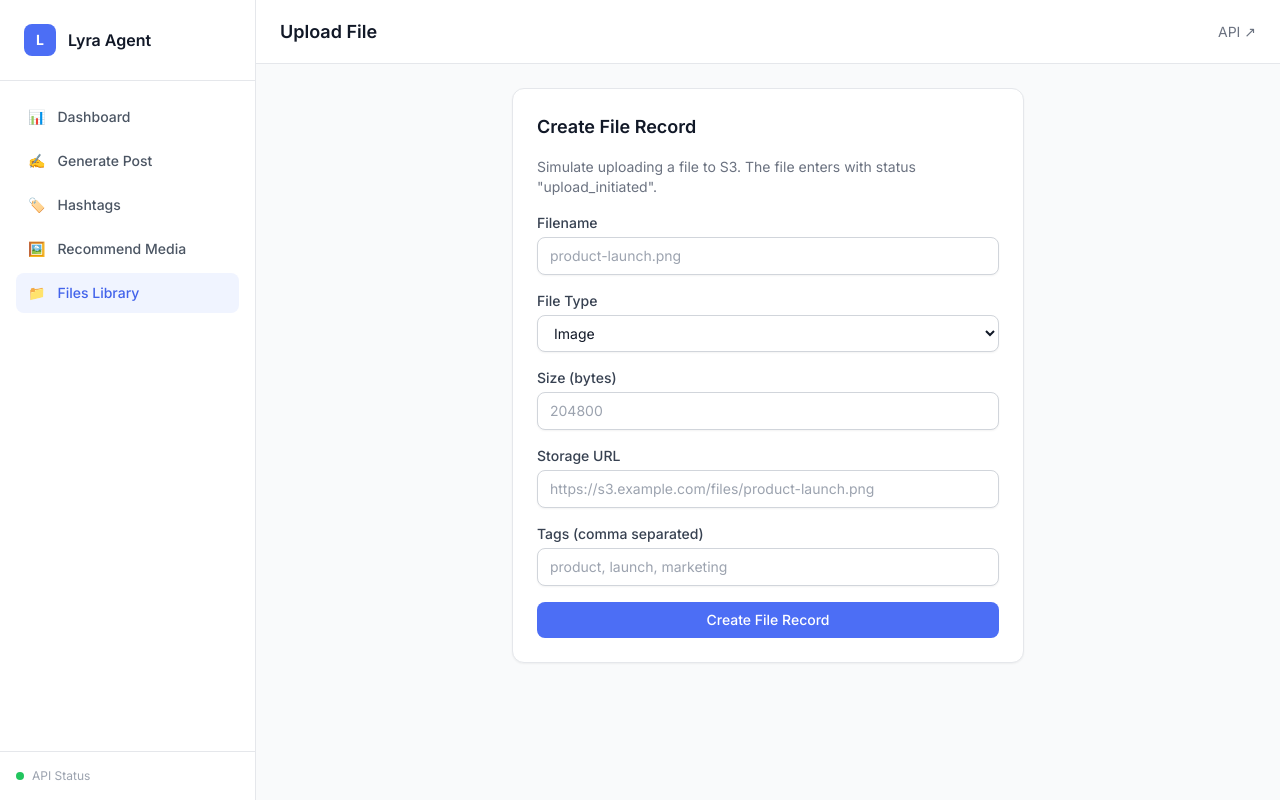
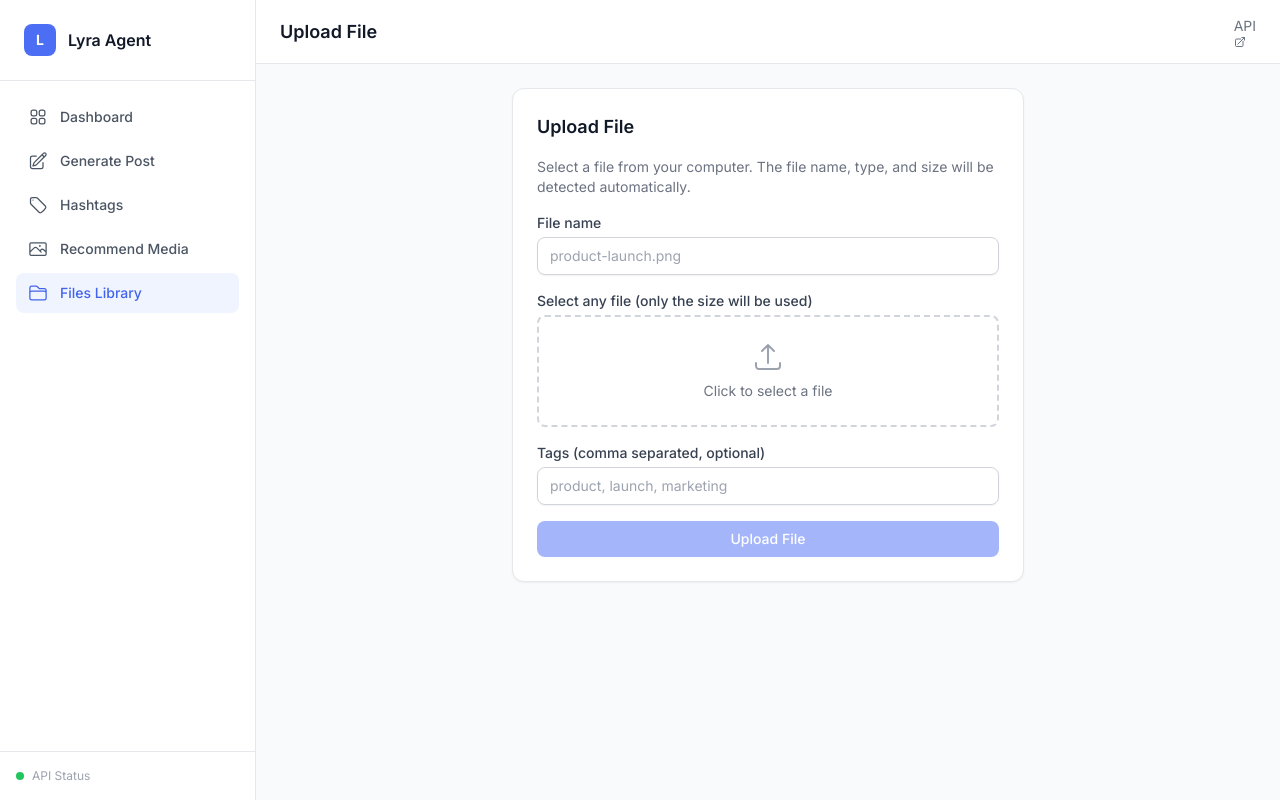
Before and after one commit to MohammedAH10/Lyra-Content-Agent, a Next.js app in the folder frontend/: page /files/create in a window 1280 px wide. Built offline with nearby package versions, Linux system fonts and the light colour scheme.

Commit message:
remove emojis and update the file uploaad process

```diff
--- a/frontend/src/app/files/create/page.tsx
+++ b/frontend/src/app/files/create/page.tsx
@@ -5,6 +5,7 @@ import { useRouter } from 'next/navigation';
 import Card from '@/components/ui/Card';
 import ErrorAlert from '@/components/ui/ErrorAlert';
 import SuccessAlert from '@/components/ui/SuccessAlert';
+import Button from '@/components/ui/Button';
 import FileUploadForm from '@/components/files/FileUploadForm';
 import { createFile } from '@/services/files.service';
 
@@ -14,17 +15,22 @@ export default function CreateFilePage() {
   const [error, setError] = useState<string | null>(null);
   const [createdId, setCreatedId] = useState<string | null>(null);
 
-  const handleSubmit = async (data: { name: string; type: string; size: string; url: string; tags: string }) => {
+  const handleSubmit = async (data: {
+    name: string;
+    type: string;
+    size: number;
+    url: string;
+    tags: string[];
+  }) => {
     setLoading(true);
     setError(null);
     try {
-      const tags = data.tags ? data.tags.split(',').map((t) => t.trim()).filter(Boolean) : [];
       const res = await createFile({
         name: data.name,
         type: data.type as any,
-        size: parseInt(data.size),
+        size: data.size,
         url: data.url,
-        tags,
+        tags: data.tags,
       });
       if (res.success && res.data) {
         setCreatedId(res.data.id);
@@ -41,26 +47,31 @@ export default function CreateFilePage() {
   return (
     <div className="max-w-lg mx-auto space-y-6">
       <Card className="p-6">
-        <h2 className="text-lg font-semibold text-gray-900 mb-4">Create File Record</h2>
-        <p className="text-sm text-gray-500 mb-4">Simulate uploading a file to S3. The file enters with status &quot;upload_initiated&quot;.</p>
+        <h2 className="text-lg font-semibold text-gray-900 mb-4">Upload File</h2>
+        <p className="text-sm text-gray-500 mb-4">
+          Select a file from your computer. The file name, type, and size will be detected automatically.
+        </p>
         <FileUploadForm onSubmit={handleSubmit} loading={loading} />
       </Card>
 
       {error && <ErrorAlert message={error} onRetry={() => setError(null)} />}
 
       {createdId && (
-        <SuccessAlert message={`File created successfully!`} />
+        <SuccessAlert message="File uploaded successfully" />
       )}
 
       {createdId && (
         <Card className="p-4 text-center">
-          <p className="text-sm text-gray-600 mb-3">File ID: <code className="bg-gray-100 px-2 py-0.5 rounded text-lyra-700">{createdId}</code></p>
-          <button
+          <p className="text-sm text-gray-600 mb-3">
+            File ID: <code className="bg-gray-100 px-2 py-0.5 rounded text-lyra-700 text-xs">{createdId}</code>
+          </p>
+          <Button
+            variant="secondary"
+            size="sm"
             onClick={() => router.push(`/files/${createdId}`)}
-            className="text-sm font-medium text-lyra-600 hover:text-lyra-800"
           >
-            View file details →
-          </button>
+            View file details
+          </Button>
         </Card>
       )}
     </div>
--- a/frontend/src/app/page.tsx
+++ b/frontend/src/app/page.tsx
@@ -4,13 +4,14 @@ import { useEffect, useState } from 'react';
 import Link from 'next/link';
 import Card from '@/components/ui/Card';
 import Button from '@/components/ui/Button';
+import { Icon } from '@/components/ui/Icons';
 import api from '@/services/api';
 
 const features = [
-  { href: '/generate-post', title: 'Generate Post', desc: 'Create AI-powered social media posts from a prompt', icon: '✍️', color: 'bg-blue-50 border-blue-200' },
-  { href: '/suggest-hashtags', title: 'Suggest Hashtags', desc: 'Get hashtag suggestions from your post content', icon: '🏷️', color: 'bg-purple-50 border-purple-200' },
-  { href: '/recommend-media', title: 'Recommend Media', desc: 'Find approved media files matching your post', icon: '🖼️', color: 'bg-green-50 border-green-200' },
-  { href: '/files', title: 'Files Library', desc: 'Browse and manage your media file records', icon: '📁', color: 'bg-amber-50 border-amber-200' },
+  { href: '/generate-post', title: 'Generate Post', desc: 'Create AI-powered social media posts from a prompt', icon: 'edit' as const, color: 'bg-blue-50 border-blue-200' },
+  { href: '/suggest-hashtags', title: 'Suggest Hashtags', desc: 'Get hashtag suggestions from your post content', icon: 'tag' as const, color: 'bg-purple-50 border-purple-200' },
+  { href: '/recommend-media', title: 'Recommend Media', desc: 'Find approved media files matching your post', icon: 'image' as const, color: 'bg-green-50 border-green-200' },
+  { href: '/files', title: 'Files Library', desc: 'Browse and manage your media file records', icon: 'folder' as const, color: 'bg-amber-50 border-amber-200' },
 ];
 
 export default function Dashboard() {
@@ -45,7 +46,7 @@ export default function Dashboard() {
         {features.map((f) => (
           <Link key={f.href} href={f.href}>
             <Card className={`p-6 border-2 ${f.color} hover:shadow-md transition-all cursor-pointer h-full`}>
-              <div className="text-3xl mb-3">{f.icon}</div>
+              <div className="mb-3 text-lyra-600"><Icon name={f.icon} className="w-8 h-8" /></div>
               <h3 className="font-semibold text-gray-900">{f.title}</h3>
               <p className="text-sm text-gray-600 mt-1">{f.desc}</p>
             </Card>
@@ -56,9 +57,9 @@ export default function Dashboard() {
       <Card className="p-6">
         <h3 className="font-semibold text-gray-900 mb-3">Quick Start</h3>
         <div className="space-y-2 text-sm text-gray-600">
-          <p>1. Generate a post using AI → <Link href="/generate-post" className="text-lyra-600 hover:text-lyra-800 font-medium">Go to Generate Post</Link></p>
+          <p>1. Generate a post using AI → <Link href="/generate-post" className="text-lyra-600 hover:text-lyra-800 font-medium">Generate Post</Link></p>
           <p>2. Find matching media for your content → <Link href="/recommend-media" className="text-lyra-600 hover:text-lyra-800 font-medium">Recommend Media</Link></p>
-          <p>3. Upload file records to the library → <Link href="/files/create" className="text-lyra-600 hover:text-lyra-800 font-medium">Create File</Link></p>
+          <p>3. Upload files to the library → <Link href="/files/create" className="text-lyra-600 hover:text-lyra-800 font-medium">Upload File</Link></p>
 
         </div>
       </Card>
--- a/frontend/src/components/files/FileUploadForm.tsx
+++ b/frontend/src/components/files/FileUploadForm.tsx
@@ -1,70 +1,109 @@
 'use client';
 
-import { useState } from 'react';
+import { useState, useRef } from 'react';
 import Button from '@/components/ui/Button';
 import Input from '@/components/ui/Input';
-import Select from '@/components/ui/Select';
-import { FILE_TYPES } from '@/utils/constants';
+
+function getFileTypeFromName(name: string): string {
+  const ext = name.split('.').pop()?.toLowerCase() || '';
+  if (['png', 'jpg', 'jpeg', 'gif', 'svg', 'webp', 'bmp'].includes(ext)) return 'image';
+  if (['mp4', 'mov', 'avi', 'mkv', 'webm'].includes(ext)) return 'video';
+  if (['mp3', 'wav', 'ogg', 'aac', 'flac'].includes(ext)) return 'audio';
+  if (['pdf', 'doc', 'docx', 'xls', 'xlsx', 'ppt', 'pptx', 'txt'].includes(ext)) return 'document';
+  return 'document';
+}
+
+function formatBytes(bytes: number): string {
+  if (bytes === 0) return '0 B';
+  const k = 1024;
+  const sizes = ['B', 'KB', 'MB', 'GB'];
+  const i = Math.floor(Math.log(bytes) / Math.log(k));
+  return `${parseFloat((bytes / Math.pow(k, i)).toFixed(1))} ${sizes[i]}`;
+}
 
 export default function FileUploadForm({
   onSubmit,
   loading,
 }: {
-  onSubmit: (data: { name: string; type: string; size: string; url: string; tags: string }) => void;
+  onSubmit: (data: { name: string; type: string; size: number; url: string; tags: string[] }) => void;
   loading: boolean;
 }) {
-  const [form, setForm] = useState({
-    name: '',
-    type: 'image',
-    size: '',
-    url: '',
-    tags: '',
-  });
+  const fileInputRef = useRef<HTMLInputElement>(null);
+  const [fileName, setFileName] = useState('');
+  const [selectedFile, setSelectedFile] = useState<File | null>(null);
+  const [tags, setTags] = useState('');
 
   const handleSubmit = (e: React.FormEvent) => {
     e.preventDefault();
-    onSubmit(form);
+    if (!fileName.trim() || !selectedFile) return;
+
+    const tagList = tags
+      .split(',')
+      .map((t) => t.trim())
+      .filter(Boolean);
+
+    onSubmit({
+      name: fileName.trim(),
+      type: getFileTypeFromName(fileName.trim()),
+      size: selectedFile.size,
+      url: `https://s3.example.com/files/${fileName.trim()}`,
+      tags: tagList,
+    });
   };
+
+  const type = getFileTypeFromName(fileName);
 
   return (
     <form onSubmit={handleSubmit} className="space-y-4 max-w-lg">
       <Input
-        label="Filename"
+        label="File name"
         placeholder="product-launch.png"
-        value={form.name}
-        onChange={(e) => setForm({ ...form, name: e.target.value })}
+        value={fileName}
+        onChange={(e) => setFileName(e.target.value)}
         required
       />
-      <Select
-        label="File Type"
-        value={form.type}
-        onChange={(e) => setForm({ ...form, type: e.target.value })}
-        options={FILE_TYPES.map((t) => ({ value: t, label: t.charAt(0).toUpperCase() + t.slice(1) }))}
+
+      <div>
+        <label className="block text-sm font-medium text-gray-700 mb-1">
+          Select any file (only the size will be used)
+        </label>
+        <div
+          onClick={() => fileInputRef.current?.click()}
+          className="border-2 border-dashed border-gray-300 rounded-lg p-6 text-center cursor-pointer hover:border-lyra-400 hover:bg-lyra-50/50 transition-colors"
+        >
+          <svg className="mx-auto h-8 w-8 text-gray-400" fill="none" viewBox="0 0 24 24" stroke="currentColor" strokeWidth={1.5}>
+            <path strokeLinecap="round" strokeLinejoin="round" d="M3 16.5v2.25A2.25 2.25 0 005.25 21h13.5A2.25 2.25 0 0021 18.75V16.5m-13.5-9L12 3m0 0l4.5 4.5M12 3v13.5" />
+          </svg>
+          <p className="mt-2 text-sm text-gray-500">
+            {selectedFile ? selectedFile.name : 'Click to select a file'}
+          </p>
+          <input
+            ref={fileInputRef}
+            type="file"
+            onChange={(e) => setSelectedFile(e.target.files?.[0] || null)}
+            className="hidden"
+          />
+        </div>
+      </div>
+
+      <Input
+        label="Tags (comma separated, optional)"
+        placeholder="product, launch, marketing"
+        value={tags}
+        onChange={(e) => setTags(e.target.value)}
       />
-      <Input
-        label="Size (bytes)"
-        type="number"
-        placeholder="204800"
-        min={0}
-        value={form.size}
-        onChange={(e) => setForm({ ...form, size: e.target.value })}
-        required
-      />
-      <Input
-        label="Storage URL"
-        placeholder="https://s3.example.com/files/product-launch.png"
-        value={form.url}
-        onChange={(e) => setForm({ ...form, url: e.target.value })}
-        required
-      />
-      <Input
-        label="Tags (comma separated)"
-        placeholder="product, launch, marketing"
-        value={form.tags}
-        onChange={(e) => setForm({ ...form, tags: e.target.value })}
-      />
-      <Button type="submit" loading={loading} className="w-full">
-        Create File Record
+
+      {fileName && selectedFile && (
+        <div className="bg-gray-50 rounded-lg p-3 text-xs text-gray-500 space-y-1 border border-gray-200">
+          <p>Name: <span className="text-gray-700">{fileName}</span></p>
+          <p>Type: <span className="text-gray-700 capitalize">{type}</span></p>
+          <p>Size: <span className="text-gray-700">{formatBytes(selectedFile.size)}</span></p>
+          <p>URL: <span className="text-gray-700">s3.example.com/files/{fileName}</span></p>
+        </div>
+      )}
+
+      <Button type="submit" loading={loading} disabled={!fileName.trim() || !selectedFile} className="w-full">
+        Upload File
       </Button>
     </form>
   );
--- a/frontend/src/components/layout/Header.tsx
+++ b/frontend/src/components/layout/Header.tsx
@@ -25,7 +25,10 @@ export default function Header() {
           target="_blank"
           className="text-sm text-gray-500 hover:text-gray-700"
         >
-          API ↗
+          <span>API</span>
+          <svg className="w-3 h-3" fill="none" viewBox="0 0 24 24" stroke="currentColor" strokeWidth={2}>
+            <path strokeLinecap="round" strokeLinejoin="round" d="M13.5 6H5.25A2.25 2.25 0 003 8.25v10.5A2.25 2.25 0 005.25 21h10.5A2.25 2.25 0 0018 18.75V10.5m-10.5 6L21 3m0 0h-5.25M21 3v5.25" />
+          </svg>
         </a>
       </div>
     </header>
--- a/frontend/src/components/layout/Sidebar.tsx
+++ b/frontend/src/components/layout/Sidebar.tsx
@@ -3,13 +3,14 @@
 import Link from 'next/link';
 import { usePathname } from 'next/navigation';
 import { cn } from '@/utils/formatters';
+import { Icon } from '@/components/ui/Icons';
 
 const navItems = [
-  { href: '/', label: 'Dashboard', icon: '📊' },
-  { href: '/generate-post', label: 'Generate Post', icon: '✍️' },
-  { href: '/suggest-hashtags', label: 'Hashtags', icon: '🏷️' },
-  { href: '/recommend-media', label: 'Recommend Media', icon: '🖼️' },
-  { href: '/files', label: 'Files Library', icon: '📁' },
+  { href: '/', label: 'Dashboard', icon: 'grid' as const },
+  { href: '/generate-post', label: 'Generate Post', icon: 'edit' as const },
+  { href: '/suggest-hashtags', label: 'Hashtags', icon: 'tag' as const },
+  { href: '/recommend-media', label: 'Recommend Media', icon: 'image' as const },
+  { href: '/files', label: 'Files Library', icon: 'folder' as const },
 ];
 
 export default function Sidebar() {
@@ -39,7 +40,7 @@ export default function Sidebar() {
                   : 'text-gray-600 hover:bg-gray-50 hover:text-gray-900'
               )}
             >
-              <span>{item.icon}</span>
+              <Icon name={item.icon} />
               {item.label}
             </Link>
           );
@@ -51,7 +52,7 @@ export default function Sidebar() {
           target="_blank"
           className="flex items-center gap-2 text-xs text-gray-400 hover:text-gray-600"
         >
-          <span className="w-2 h-2 bg-green-500 rounded-full" />
+          <span className="w-2 h-2 bg-green-500 rounded-full inline-block" />
           API Status
         </a>
       </div>
--- a/frontend/src/components/media/MediaCard.tsx
+++ b/frontend/src/components/media/MediaCard.tsx
@@ -1,25 +1,26 @@
 import type { MediaRecommendation } from '@/types';
 import { formatFileSize, formatDate } from '@/utils/formatters';
+import { Icon } from '@/components/ui/Icons';
 
 export default function MediaCard({ recommendation }: { recommendation: MediaRecommendation }) {
   const { file, score, matchReason } = recommendation;
-  const typeIcons: Record<string, string> = {
-    image: '🖼️',
-    video: '🎬',
-    audio: '🎵',
-    document: '📄',
+  const typeColors: Record<string, string> = {
+    image: 'bg-blue-100 text-blue-600',
+    video: 'bg-purple-100 text-purple-600',
+    audio: 'bg-green-100 text-green-600',
+    document: 'bg-amber-100 text-amber-600',
   };
 
   return (
     <div className="bg-white border border-gray-200 rounded-xl p-4 hover:shadow-md transition-shadow">
       <div className="flex items-start gap-4">
-        <div className="w-16 h-16 bg-gray-100 rounded-lg flex items-center justify-center text-2xl flex-shrink-0">
-          {typeIcons[file.type] || '📁'}
+        <div className={`w-12 h-12 rounded-lg flex items-center justify-center flex-shrink-0 ${typeColors[file.type] || 'bg-gray-100 text-gray-600'}`}>
+          <Icon name={file.type === 'document' ? 'folder' : 'image'} className="w-6 h-6" />
         </div>
         <div className="flex-1 min-w-0">
           <h4 className="font-medium text-gray-900 truncate">{file.name}</h4>
           <p className="text-xs text-gray-500 mt-0.5">
-            {file.type} · {formatFileSize(file.size)}
+            {file.type} / {formatFileSize(file.size)}
           </p>
           {file.tags.length > 0 && (
             <div className="flex flex-wrap gap-1 mt-2">
--- a/frontend/src/components/ui/EmptyState.tsx
+++ b/frontend/src/components/ui/EmptyState.tsx
@@ -9,8 +9,10 @@ export default function EmptyState({
 }) {
   return (
     <div className="text-center py-12">
-      <div className="text-4xl mb-4">📭</div>
-      <h3 className="text-lg font-medium text-gray-900">{title}</h3>
+      <svg className="mx-auto h-12 w-12 text-gray-300" fill="none" viewBox="0 0 24 24" stroke="currentColor" strokeWidth={1}>
+        <path strokeLinecap="round" strokeLinejoin="round" d="M20.25 7.5l-.625 10.632a2.25 2.25 0 01-2.247 2.118H6.622a2.25 2.25 0 01-2.247-2.118L3.75 7.5m6 4.125l2.25 2.25m0 0l2.25 2.25M12 13.875l2.25-2.25M12 13.875l-2.25 2.25M3.375 7.5h17.25c.621 0 1.125-.504 1.125-1.125v-1.5c0-.621-.504-1.125-1.125-1.125H3.375c-.621 0-1.125.504-1.125 1.125v1.5c0 .621.504 1.125 1.125 1.125z" />
+      </svg>
+      <h3 className="mt-4 text-lg font-medium text-gray-900">{title}</h3>
       {description && <p className="mt-1 text-sm text-gray-500">{description}</p>}
       {action && <div className="mt-4">{action}</div>}
     </div>
--- a/frontend/src/components/ui/ErrorAlert.tsx
+++ b/frontend/src/components/ui/ErrorAlert.tsx
@@ -1,14 +1,16 @@
 export default function ErrorAlert({ message, onRetry }: { message: string; onRetry?: () => void }) {
   return (
     <div className="bg-red-50 border border-red-200 rounded-lg p-4 flex items-start gap-3">
-      <span className="text-red-500 text-xl">⚠️</span>
+      <svg className="w-5 h-5 text-red-500 mt-0.5 flex-shrink-0" fill="none" viewBox="0 0 24 24" stroke="currentColor" strokeWidth={1.5}>
+        <path strokeLinecap="round" strokeLinejoin="round" d="M12 9v3.75m-9.303 3.376c-.866 1.5.217 3.374 1.948 3.374h14.71c1.73 0 2.813-1.874 1.948-3.374L13.949 3.378c-.866-1.5-3.032-1.5-3.898 0L2.697 16.126zM12 15.75h.007v.008H12v-.008z" />
+      </svg>
       <div className="flex-1">
         <p className="text-sm text-red-800">{message}</p>
       </div>
       {onRetry && (
         <button
           onClick={onRetry}
-          className="text-sm font-medium text-red-600 hover:text-red-800"
+          className="text-sm font-medium text-red-600 hover:text-red-800 flex-shrink-0"
         >
           Retry
         </button>
--- /dev/null
+++ b/frontend/src/components/ui/Icons.tsx
@@ -0,0 +1,19 @@
+import React from 'react';
+
+type IconName = 'grid' | 'edit' | 'tag' | 'image' | 'folder';
+
+const paths: Record<IconName, string> = {
+  grid: 'M3.75 6A2.25 2.25 0 016 3.75h2.25A2.25 2.25 0 0110.5 6v2.25a2.25 2.25 0 01-2.25 2.25H6a2.25 2.25 0 01-2.25-2.25V6zM3.75 15.75A2.25 2.25 0 016 13.5h2.25a2.25 2.25 0 012.25 2.25V18a2.25 2.25 0 01-2.25 2.25H6A2.25 2.25 0 013.75 18v-2.25zM13.5 6a2.25 2.25 0 012.25-2.25H18A2.25 2.25 0 0120.25 6v2.25A2.25 2.25 0 0118 10.5h-2.25a2.25 2.25 0 01-2.25-2.25V6zM13.5 15.75a2.25 2.25 0 012.25-2.25H18a2.25 2.25 0 012.25 2.25V18A2.25 2.25 0 0118 20.25h-2.25A2.25 2.25 0 0113.5 18v-2.25z',
+  edit: 'M16.862 4.487l1.687-1.688a1.875 1.875 0 112.652 2.652L10.582 16.07a4.5 4.5 0 01-1.897 1.13L6 18l.8-2.685a4.5 4.5 0 011.13-1.897l8.932-8.931zm0 0L19.5 7.125M18 14v4.75A2.25 2.25 0 0115.75 21H5.25A2.25 2.25 0 013 18.75V8.25A2.25 2.25 0 015.25 6H10',
+  tag: 'M9.568 3H5.25A2.25 2.25 0 003 5.25v4.318c0 .597.237 1.17.659 1.591l9.581 9.581c.699.699 1.78.872 2.607.33a18.095 18.095 0 005.223-5.223c.542-.827.369-1.908-.33-2.607L11.16 3.66A2.25 2.25 0 009.568 3zM6 6h.008v.008H6V6z',
+  image: 'M2.25 15.75l5.159-5.159a2.25 2.25 0 013.182 0l5.159 5.159m-1.5-1.5l1.409-1.41a2.25 2.25 0 013.182 0l2.909 2.91m-18 3.75h16.5a1.5 1.5 0 001.5-1.5V6a1.5 1.5 0 00-1.5-1.5H3.75A1.5 1.5 0 002.25 6v12a1.5 1.5 0 001.5 1.5zm10.5-11.25h.008v.008h-.008V8.25zm.375 0a.375.375 0 11-.75 0 .375.375 0 01.75 0z',
+  folder: 'M2.25 12.75V12A2.25 2.25 0 014.5 9.75h15A2.25 2.25 0 0121.75 12v.75m-8.69-6.44l-2.12-2.12a1.5 1.5 0 00-1.061-.44H4.5A2.25 2.25 0 002.25 6v12a2.25 2.25 0 002.25 2.25h15A2.25 2.25 0 0021.75 18V9a2.25 2.25 0 00-2.25-2.25h-5.379a1.5 1.5 0 01-1.06-.44z',
+};
+
+export function Icon({ name, className = 'w-5 h-5' }: { name: IconName; className?: string }) {
+  return (
+    <svg className={className} fill="none" viewBox="0 0 24 24" stroke="currentColor" strokeWidth={1.5}>
+      <path strokeLinecap="round" strokeLinejoin="round" d={paths[name]} />
+    </svg>
+  );
+}
--- a/frontend/src/components/ui/SuccessAlert.tsx
+++ b/frontend/src/components/ui/SuccessAlert.tsx
@@ -1,7 +1,9 @@
 export default function SuccessAlert({ message }: { message: string }) {
   return (
     <div className="bg-green-50 border border-green-200 rounded-lg p-4 flex items-start gap-3">
-      <span className="text-green-500 text-xl">✅</span>
+      <svg className="w-5 h-5 text-green-500 mt-0.5 flex-shrink-0" fill="none" viewBox="0 0 24 24" stroke="currentColor" strokeWidth={1.5}>
+        <path strokeLinecap="round" strokeLinejoin="round" d="M9 12.75L11.25 15 15 9.75M21 12a9 9 0 11-18 0 9 9 0 0118 0z" />
+      </svg>
       <p className="text-sm text-green-800">{message}</p>
     </div>
   );
```
Also changed, not shown: frontend/src/components/layout/MobileNav.tsx (+7 -6 lines), 1 other file (tests, documents, lock files or other folders).
